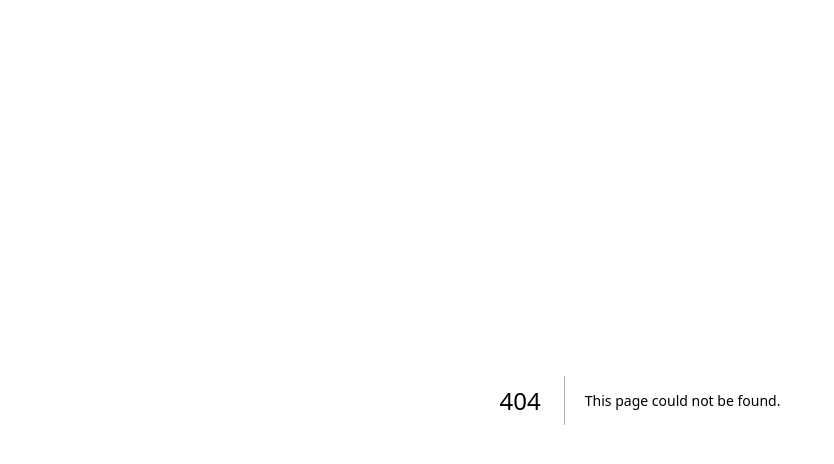
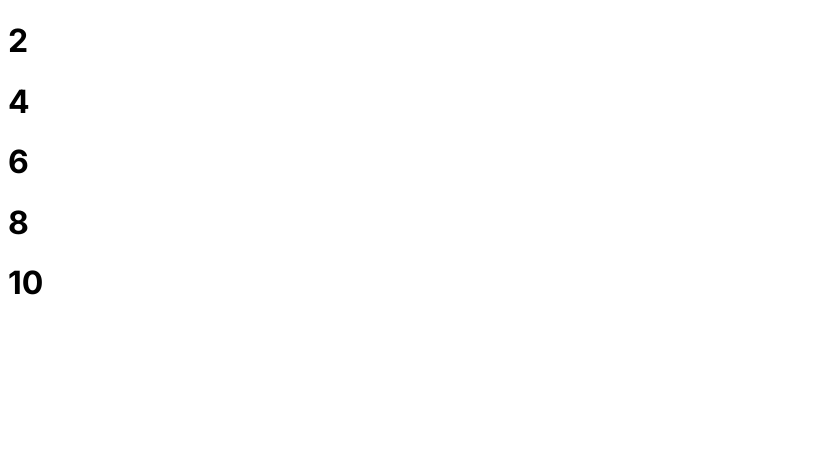
Before and after one commit to DevDaniloFerrari/exercicios-nextjs, a Next.js app: page /render/condicional1 in a window 1280 px wide. Before the commit this address had no page. Shown: the top 464 px of the page, without its empty margins (0-834 px from the left). Built offline with nearby package versions, Linux system fonts and the light colour scheme.

Commit message:
renderizacao condicional

```diff
--- /dev/null
+++ b/app/render/condicional1/page.tsx
@@ -0,0 +1,18 @@
+import SomentePar from '../../../components/SomentePar'
+
+export default function condicional1(){
+    return (
+        <div>
+            <SomentePar numero={1} />
+            <SomentePar numero={2} />
+            <SomentePar numero={3} />
+            <SomentePar numero={4} />
+            <SomentePar numero={5} />
+            <SomentePar numero={6} />
+            <SomentePar numero={7} />
+            <SomentePar numero={8} />
+            <SomentePar numero={9} />
+            <SomentePar numero={10} />
+        </div>
+    )
+}
--- /dev/null
+++ b/components/SomentePar.jsx
@@ -0,0 +1,3 @@
+export default function SomentePar(props) {
+    return props.numero % 2 === 0 ? <h1>{props.numero}</h1> : null
+}
```
